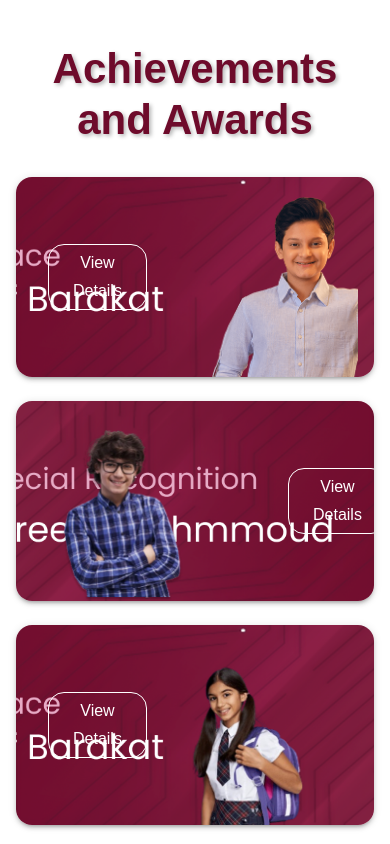
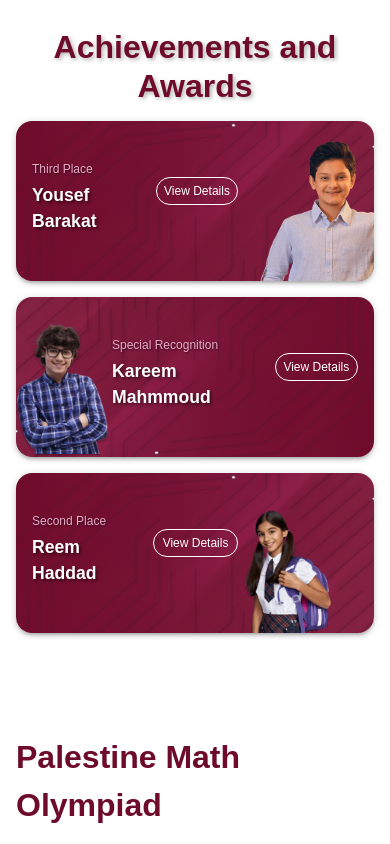
Before and after one commit to Graduation-Project-POM/FrontEnd-POM, a React (Vite) app: page / in a window 390 px wide. Shown: the part 5980-6824 px from the top of the page. Built offline with nearby package versions, Linux system fonts and the light colour scheme; a web font is replaced by a local one.

Commit message:
faet: create responsive design for achievements section

```diff
--- a/src/Components/HomeComponents/Achievements/AchievementsStyle.ts
+++ b/src/Components/HomeComponents/Achievements/AchievementsStyle.ts
@@ -5,16 +5,29 @@ export const AchievementsWrapper = styled(Box)(() => ({
   display: "flex",
   flexDirection: "column",
   gap: 24,
+  "@media (max-width: 600px)": {
+    gap: 16,
+  },
 }))
 
-export const AchievementsTitle = styled(Typography)(() => ({
+export const AchievementsTitle = styled(Typography)(({ theme }) => ({
   fontWeight: 600,
   textAlign: "center",
   marginBottom: "32px",
   marginTop: "32px",
-  fontSize: "42px",
+  fontSize: "52px",
   color: "#6E0B2B",
   textShadow: "2px 2px 4px rgba(0, 0, 0, 0.3)",
+  [theme.breakpoints.down("md")]: {
+    fontSize: "40px",
+    marginBottom: "24px",
+    marginTop: "24px",
+  },
+  [theme.breakpoints.down("sm")]: {
+    fontSize: "32px",
+    marginBottom: "16px",
+    marginTop: "16px",
+  },
 }))
 
 export const Card = styled(Box, {
@@ -33,6 +46,17 @@ export const Card = styled(Box, {
   justifyContent: "space-between",
   paddingLeft: theme.spacing(4),
   paddingRight: theme.spacing(4),
+
+  [theme.breakpoints.down("md")]: {
+    height: "180px",
+    paddingLeft: theme.spacing(3),
+    paddingRight: theme.spacing(3),
+  },
+  [theme.breakpoints.down("sm")]: {
+    height: "160px",
+    paddingLeft: theme.spacing(2),
+    paddingRight: theme.spacing(2),
+  },
 }))
 
 export const StudentImageLeft = styled("img")(({ theme }) => ({
@@ -43,6 +67,14 @@ export const StudentImageLeft = styled("img")(({ theme }) => ({
   left: theme.spacing(2),
   bottom: 0,
   zIndex: 2,
+  [theme.breakpoints.down("md")]: {
+    height: "160px",
+    left: theme.spacing(1),
+  },
+  [theme.breakpoints.down("sm")]: {
+    height: "140px",
+    left: theme.spacing(-3),
+  },
 }))
 
 export const StudentImageRight = styled("img")(({ theme }) => ({
@@ -53,19 +85,39 @@ export const StudentImageRight = styled("img")(({ theme }) => ({
   right: theme.spacing(2),
   bottom: 0,
   zIndex: 2,
+  [theme.breakpoints.down("md")]: {
+    height: "160px",
+    right: theme.spacing(1),
+  },
+  [theme.breakpoints.down("sm")]: {
+    height: "140px",
+    right: theme.spacing(0),
+  },
 }))
 
-export const ActionWrapper = styled(Box)<{ align: "left" | "right" }>(
-  ({ theme, align }) => ({
-    flex: 1, display: "flex",
-    flexDirection: "column",
-    alignItems: "flex-end",
-    justifyContent: "center",
-    gap: 1,
-    marginLeft: align === "right" ? "auto" : theme.spacing(30),
-    marginRight: align === "left" ? "auto" : theme.spacing(30),
-  })
-)
+export const ActionWrapper = styled(Box)<{ align: "left" | "right" }>(({ theme, align }) => ({
+  display: "flex",
+  flexDirection: "row",
+  alignItems: "center",
+  justifyContent: "flex-start",
+  gap: theme.spacing(10),
+  textAlign: "left",
+
+  marginLeft: align === "right" ? "auto" : theme.spacing(20),
+  marginRight: align === "left" ? "auto" : theme.spacing(40),
+
+  [theme.breakpoints.down("md")]: {
+    marginLeft: align === "right" ? "auto" : theme.spacing(6),
+    marginRight: align === "left" ? "auto" : theme.spacing(6),
+  },
+
+  [theme.breakpoints.down("sm")]: {
+    gap: theme.spacing(2),
+    marginLeft: align === "right" ? "auto" : theme.spacing(10),
+    marginRight: align === "left" ? "auto" : theme.spacing(15),
+  },
+}))
+
 
 export const ViewButton = styled(Button)(({ theme }) => ({
   color: "white",
@@ -74,8 +126,55 @@ export const ViewButton = styled(Button)(({ theme }) => ({
   padding: theme.spacing(0.5, 3),
   textTransform: "none",
   fontSize: "1rem",
+  whiteSpace: "nowrap",
   "&:hover": {
     borderColor: "white",
     backgroundColor: "rgba(255,255,255,0.1)",
   },
+  [theme.breakpoints.down("sm")]: {
+    fontSize: "0.875rem",
+    padding: theme.spacing(0.4, 2),
+    marginTop: "-20px",
+  },
+  "@media (max-width: 400px)": {
+    fontSize: "0.75rem",
+    padding: theme.spacing(0.3, 1.5),
+  },
 }))
+
+export const AchievementLabel = styled(Typography)(
+  ({ theme }) => ({
+    color: "#E7ABC6",
+    fontSize: "1.6rem",
+    fontWeight: 400,
+    marginBottom: theme.spacing(0.5),
+    textShadow: "1px 1px 2px rgba(0, 0, 0, 0.5)",
+
+    [theme.breakpoints.down("sm")]: {
+      fontSize: "0.875rem",
+    },
+    "@media (max-width: 400px)": {
+      fontSize: "0.75rem",
+    },
+  })
+)
+
+export const StudentName = styled(Typography)(
+  ({ theme }) => ({
+    color: "white",
+    fontSize: "2rem",
+    fontWeight: 600,
+    marginBottom: theme.spacing(1),
+    textShadow: "2px 2px 3px rgba(0, 0, 0, 0.5)",
+
+    [theme.breakpoints.down("md")]: {
+      fontSize: "1.5rem",
+    },
+    [theme.breakpoints.down("sm")]: {
+      fontSize: "1.25rem",
+    },
+    "@media (max-width: 400px)": {
+      fontSize: "1.1rem",
+    },
+  })
+)
--- a/src/Components/HomeComponents/Footer/footerStyle.ts
+++ b/src/Components/HomeComponents/Footer/footerStyle.ts
@@ -16,7 +16,7 @@ export const BottomBar = styled(Box)({
 export const BrandTitle = styled(Typography)({
   color: "#6E0B2A",
   fontWeight: 700,
-  fontSize: "1.5rem",
+  fontSize: "2rem",
   marginBottom: "12px",
 });
 
@@ -32,7 +32,6 @@ export const ColumnTitle = styled(Typography)({
   fontSize: "0.95rem",
   color: "#6E0B2A",
   marginBottom: "16px",
-  // marginRight: "25px",
 });
 
 export const FooterLink = styled(Link)({
--- a/src/Components/HomeComponents/Slider/sliderStyle.ts
+++ b/src/Components/HomeComponents/Slider/sliderStyle.ts
@@ -6,21 +6,21 @@ interface StyledSlideProps {
   overlay?: boolean
 }
 
-export const StyledSlide = styled(Box)<StyledSlideProps>(({ theme, bg, overlay }) => ({
+export const StyledSlide = styled(Box, {
+  shouldForwardProp: (prop) => prop !== "overlay",
+})<StyledSlideProps>(({ theme, bg, overlay }) => ({
   position: "relative",
-  backgroundImage: overlay ? `linear-gradient(rgba(0,0,0,0.5), rgba(0,0,0,0.5)), url(${bg})` : `url(${bg})`,
+  backgroundImage: overlay
+    ? `linear-gradient(rgba(0,0,0,0.5), rgba(0,0,0,0.5)), url(${bg})`
+    : `url(${bg})`,
   display: "flex",
   alignItems: "center",
   backgroundSize: "cover",
   backgroundPosition: "center",
   height: "530px",
-  [theme.breakpoints.down("md")]: {
-    height: "400px",
-  },
-  [theme.breakpoints.down("sm")]: {
-    height: "500px",
-  },
-}))
+  [theme.breakpoints.down("md")]: { height: "400px" },
+  [theme.breakpoints.down("sm")]: { height: "500px" },
+}));
 
 export const ContentWrapper = styled(Box)(({ theme }) => ({
   position: "relative",
--- a/src/components/homeComponents/Achievements/Achievements.tsx
+++ b/src/components/homeComponents/Achievements/Achievements.tsx
@@ -1,4 +1,4 @@
-import { Container } from "@mui/material"
+import { Box, Container } from "@mui/material"
 import {
   AchievementsWrapper,
   Card,
@@ -7,6 +7,8 @@ import {
   ActionWrapper,
   ViewButton,
   AchievementsTitle,
+  AchievementLabel,
+  StudentName,
 } from "./AchievementsStyle"
 
 const achievements = [
@@ -33,33 +35,27 @@ const achievements = [
 function Achievements() {
   return (
     <Container maxWidth="md">
-      <br /><br /><br /><br /><br />
-      <AchievementsTitle variant="h2">
-        Achievements and Awards
-      </AchievementsTitle>
+      <br />
+      <br />
+      <br />
+      <br />
+      <br />
+      <AchievementsTitle variant="h2">Achievements and Awards</AchievementsTitle>
       <AchievementsWrapper>
         {achievements.map((achievement, index) => {
           const isEven = index % 2 === 0
 
           return (
             <Card key={achievement.name} bg={achievement.backgroundImage}>
-              {!isEven && (
-                <StudentImageLeft
-                  src={achievement.studentImage}
-                  alt={achievement.name}
-                />
-              )}
+              {!isEven && <StudentImageLeft src={achievement.studentImage} alt={achievement.name} />}
               <ActionWrapper align={isEven ? "right" : "left"}>
-                <ViewButton variant="outlined">
-                  View Details
-                </ViewButton>
+                <Box display="flex" flexDirection="column">
+                  <AchievementLabel>{achievement.title}</AchievementLabel>
+                  <StudentName>{achievement.name}</StudentName>
+                </Box>
+                <ViewButton variant="outlined">View Details</ViewButton>
               </ActionWrapper>
-              {isEven && (
-                <StudentImageRight
-                  src={achievement.studentImage}
-                  alt={achievement.name}
-                />
-              )}
+              {isEven && <StudentImageRight src={achievement.studentImage} alt={achievement.name} />}
             </Card>
           )
         })}
```
Also changed, not shown: public/firstBGAch.png, public/secondBGAch.png.
